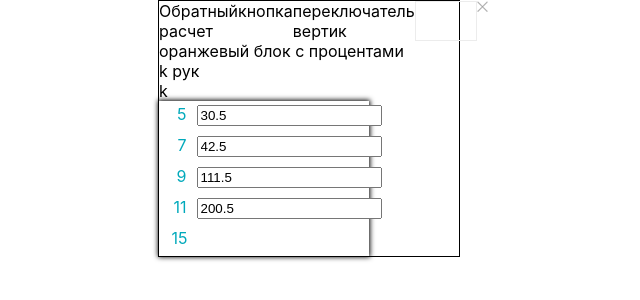
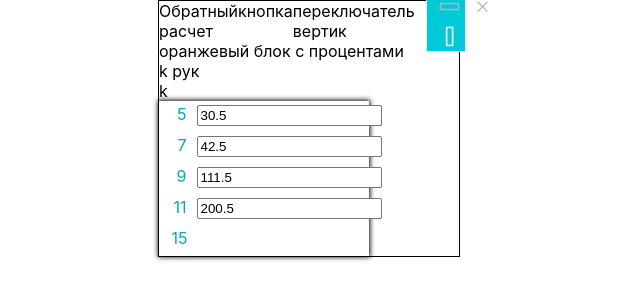
Before and after one commit to Pyarka/Sitef, a React (Create React App) app: page / in a window 1280 px wide. Shown: the top 300 px of the page, without its empty margins (331-971 px from the left). Built offline with nearby package versions, Linux system fonts and the light colour scheme.

Commit message:
добавлено оформление кнопок

```diff
--- a/src/Components/ScalePopup/ScalePopup.tsx
+++ b/src/Components/ScalePopup/ScalePopup.tsx
@@ -86,7 +86,21 @@ const ScalePopup = (): ReactElement => {
                 </CellsRow>
             })
     }
-
+    const renderToggleBlock = () => {
+        return(<ToggleBlock>
+            <div></div>
+            <ToggleVertical onClick={() => {
+                if (!isVertical) {
+                    setVertical(!isVertical)
+                }
+            }} />
+            <ToggleHorizontal onClick={() => {
+                if (isVertical) {
+                    setVertical(!isVertical)
+                }
+            }} />
+        </ToggleBlock>)
+    }
     if (isVertical) {
         return (
             <ContainerVertical>
@@ -102,18 +116,8 @@ const ScalePopup = (): ReactElement => {
                         console.log("saved")
                     }} />
                     <ToggleCancel onClick={() => console.log ("canceled")}/>
-                    <ToggleBlock>
-                        <ToggleVertical onClick={() => {
-                            if (!isVertical) {
-                                setVertical(!isVertical)
-                            }
-                        }} />
-                        <ToggleHorizontal onClick={() => {
-                            if (isVertical) {
-                                setVertical(!isVertical)
-                            }
-                        }} />
-                    </ToggleBlock>
+                    {renderToggleBlock()}
+
                     <CloseButton />
                 </HeaderBlock>
                 <div>оранжевый блок с процентами</div>
--- a/src/Components/ScalePopup/ScalePopupStyles.ts
+++ b/src/Components/ScalePopup/ScalePopupStyles.ts
@@ -1,6 +1,8 @@
 import styled from "styled-components";
 import cross from '../../Assets/Images/cross.png';
 import crossActive from '../../Assets/Images/crossActive.png';
+import rectangleGrey from '../../Assets/Images/rectangleGrey.png';
+import rectangleWhite from '../../Assets/Images/rectangleWhite.png';
 
 export const ScaleStyle = styled.div`
   color: #00a9bb;
@@ -63,21 +65,33 @@ export const ToggleCancel = styled.div`
 export const ToggleVertical = styled.div`
     width: 30px;
     height: 30px;
-    border: 10px;
-    border-radius: 50%;
-    border-color: green;
+    background: url(${rectangleGrey}) center no-repeat;
     cursor: pointer;
 `;
 export const ToggleHorizontal = styled.div`
     width: 30px;
     height: 30px;
-    border: 5px;
-    border-radius: 50%;
-    border-color: blue;
+    background: url(${rectangleWhite}) center no-repeat;
+    cursor: pointer;
+`;
+export const ToggleBlockActive = styled.div`
+    width: 30px;
+    height: 30px;
+    background: #00c9d8 url(${rectangleWhite}) center no-repeat;
+    border: 1px solid #00a9bb;
+    cursor: pointer;
+`;
+export const ToggleBlockNotActive = styled.div`
+    width: 30px;
+    height: 30px;
+    background: url(${rectangleGrey}) center no-repeat;
+    border: 1px solid #ececec;
     cursor: pointer;
 `;
 export const ToggleBlock = styled.div`
     display: flex;
+    background: #00c9d8;
+    transform: rotate(90deg);
     border: 1px solid #ececec;
     cursor: pointer;
 `;
```
